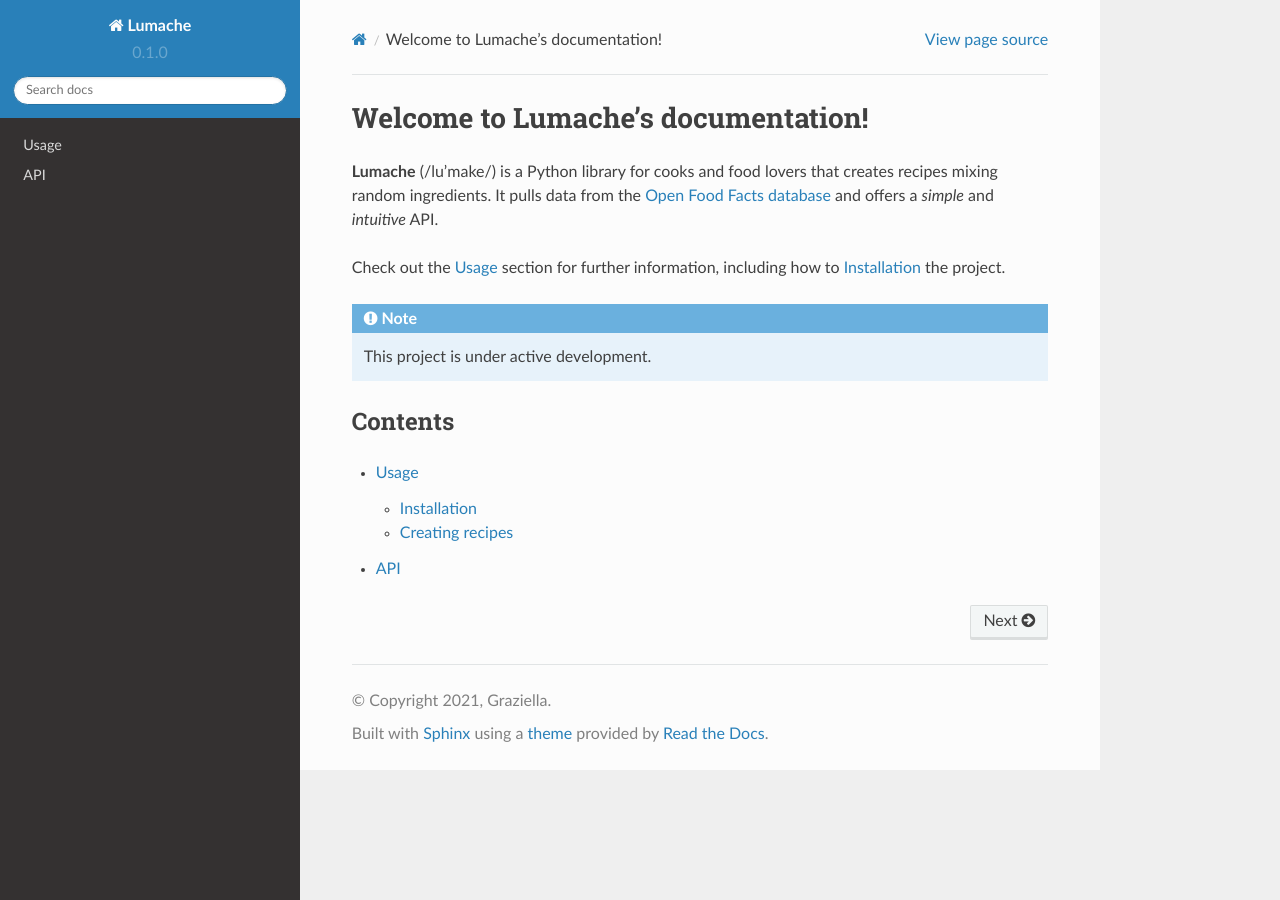
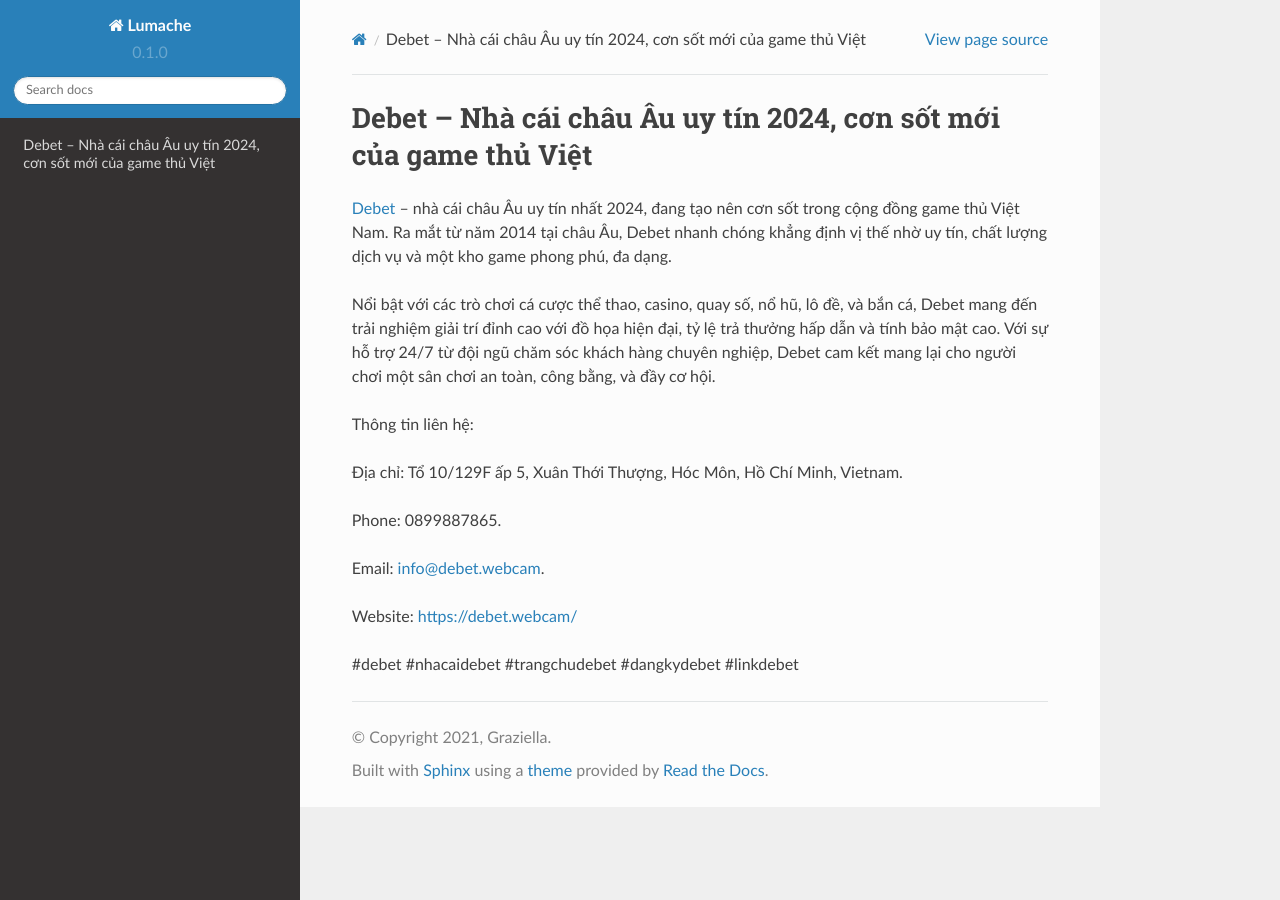
Before and after one commit to luongchanvien962/debetwebcam, a Sphinx documentation site: the page built from docs/source/index.rst, in a window 1280 px wide. Built offline with Sphinx 7.4.7 and the Read the Docs theme 2.0.0, drawn with Linux system fonts in a browser that asks for light colours.

Commit message:
Update index.rst

```diff
--- a/docs/source/index.rst
+++ b/docs/source/index.rst
@@ -1,22 +1,18 @@
-Welcome to Lumache's documentation!
+Debet – Nhà cái châu Âu uy tín 2024, cơn sốt mới của game thủ Việt
 ===================================
 
-**Lumache** (/lu'make/) is a Python library for cooks and food lovers
-that creates recipes mixing random ingredients.
-It pulls data from the `Open Food Facts database <https://world.openfoodfacts.org/>`_
-and offers a *simple* and *intuitive* API.
+`Debet <https://debet.webcam/>`_ – nhà cái châu Âu uy tín nhất 2024, đang tạo nên cơn sốt trong cộng đồng game thủ Việt Nam. Ra mắt từ năm 2014 tại châu Âu, Debet nhanh chóng khẳng định vị thế nhờ uy tín, chất lượng dịch vụ và một kho game phong phú, đa dạng.
 
-Check out the :doc:`usage` section for further information, including
-how to :ref:`installation` the project.
+Nổi bật với các trò chơi cá cược thể thao, casino, quay số, nổ hũ, lô đề, và bắn cá, Debet mang đến trải nghiệm giải trí đỉnh cao với đồ họa hiện đại, tỷ lệ trả thưởng hấp dẫn và tính bảo mật cao. Với sự hỗ trợ 24/7 từ đội ngũ chăm sóc khách hàng chuyên nghiệp, Debet cam kết mang lại cho người chơi một sân chơi an toàn, công bằng, và đầy cơ hội.
 
-.. note::
+Thông tin liên hệ:
 
-   This project is under active development.
+Địa chỉ: Tổ 10/129F ấp 5, Xuân Thới Thượng, Hóc Môn, Hồ Chí Minh, Vietnam.
 
-Contents
---------
+Phone: 0899887865.
 
-.. toctree::
+Email: info@debet.webcam.
 
-   usage
-   api
+Website: https://debet.webcam/
+
+#debet #nhacaidebet #trangchudebet #dangkydebet #linkdebet
```
